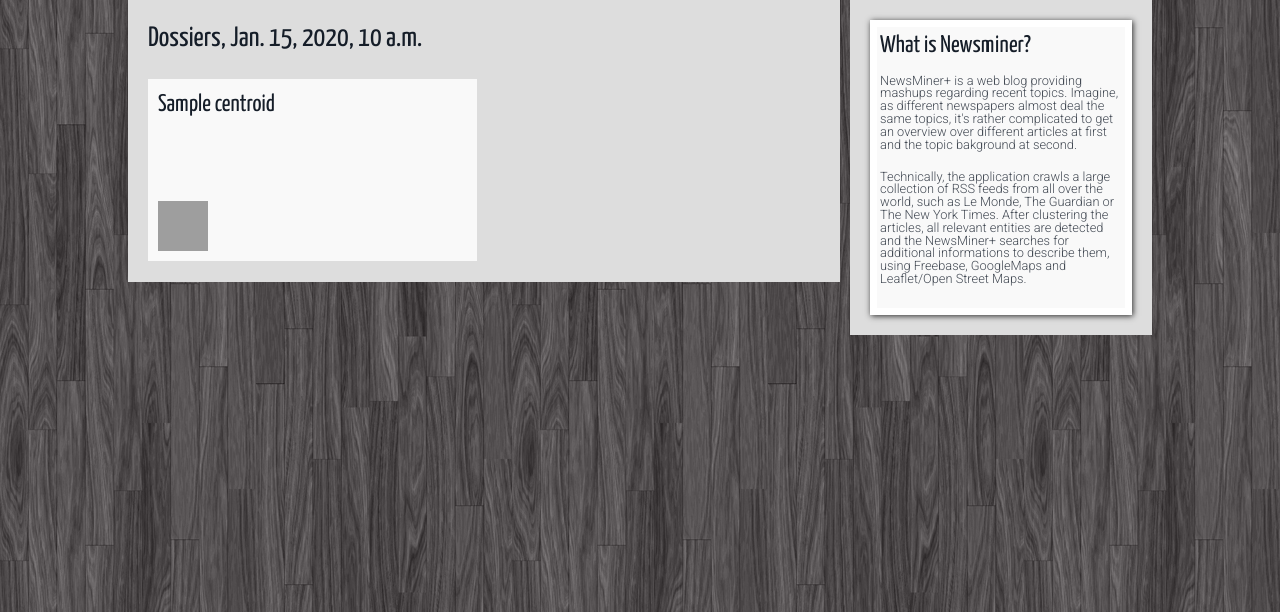
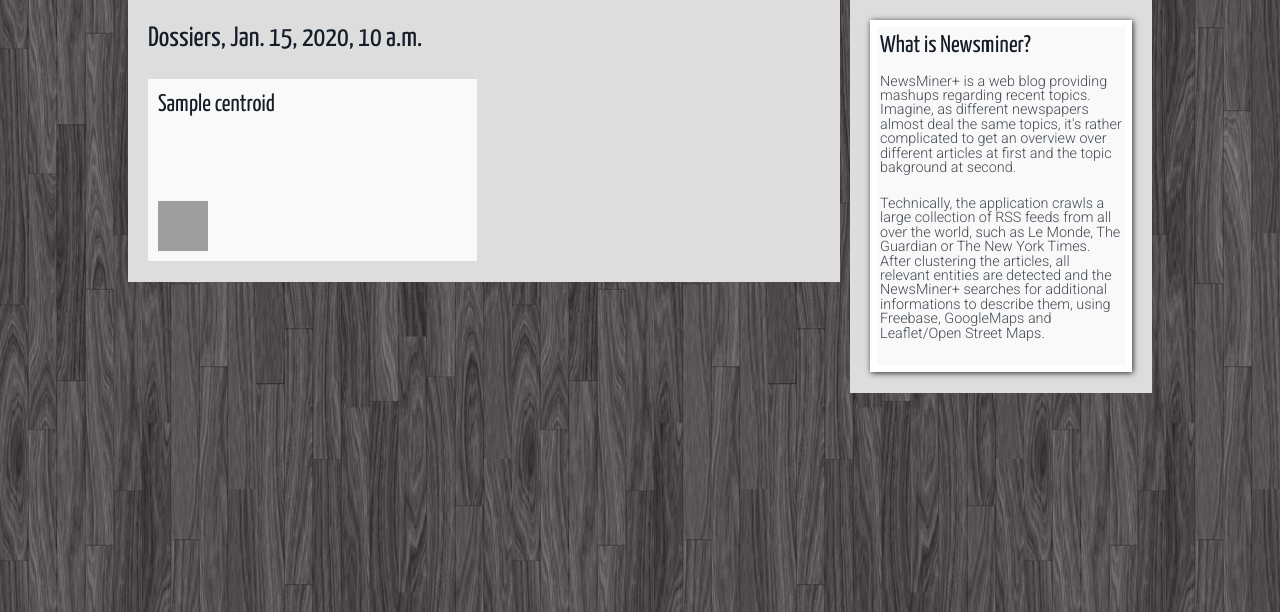
Before and after one commit to smba/newsminer, a Django app: template Django/newsminer2/templates/index.html in a window 1280 px wide. Shown: the part 110-722 px from the top of the page. Run offline with Django 3.2, Linux system fonts and the light colour scheme; the template is opened without the code that fills it: most values are stand-ins (such as "Sample title", 1, 10 or a date in 2020); grey boxes are pictures that could not be loaded.

Commit message:
grid
git-svn-id: svn+ssh://svn.code.sf.net/p/newsminer/newsminer+@290 da7da56a-5241-427f-a2d7-db4bafe74fe4

```diff
--- a/Django/newsminer2/static/css/main.css
+++ b/Django/newsminer2/static/css/main.css
@@ -41,7 +41,7 @@ body {
   background: #222222 url(../bg_wood.jpg) repeat;
   color: #434a54;
   font-family: 'Roboto', Arial, Helvetica, sans-serif;
-  font-size: 16px;
+  font-size: 14px;
   font-size: 1rem;
 }
 
@@ -364,7 +364,7 @@ section .main-section {
 	-khtml-box-shadow:1px 1px 6px #292929; /* Konqueror */
 	box-shadow:1px 1px 6px #292929; /* CSS3 */
 	background-color: #f9f9f9;
-	font-size: 80%;
+	font-size: 90%;
 }
 
 .custom_widget {
```
